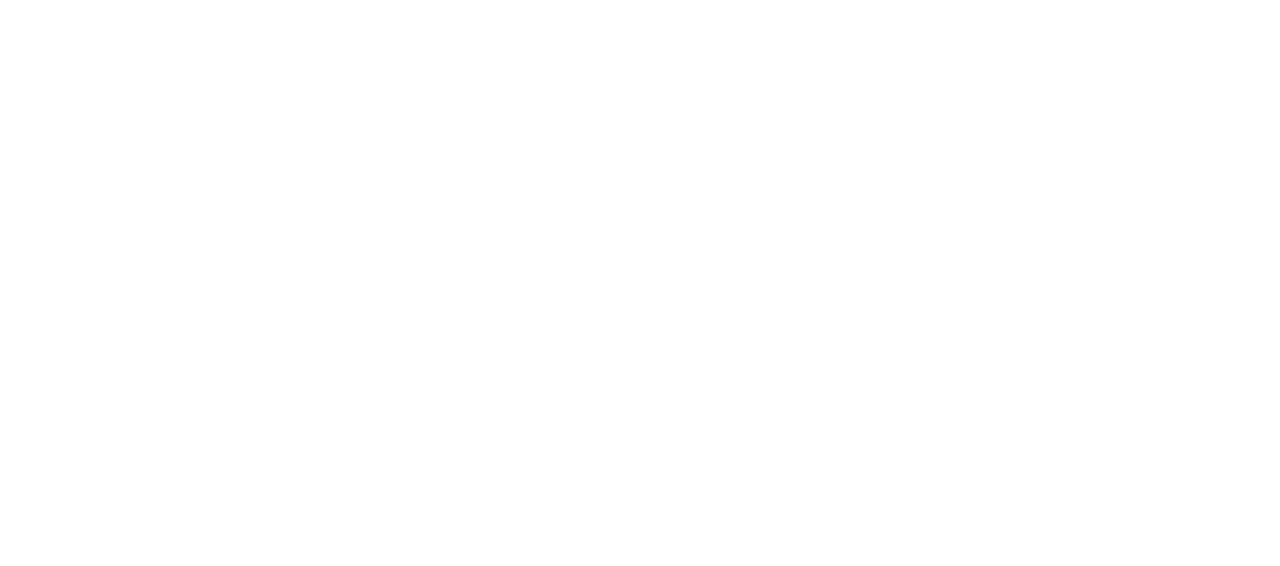
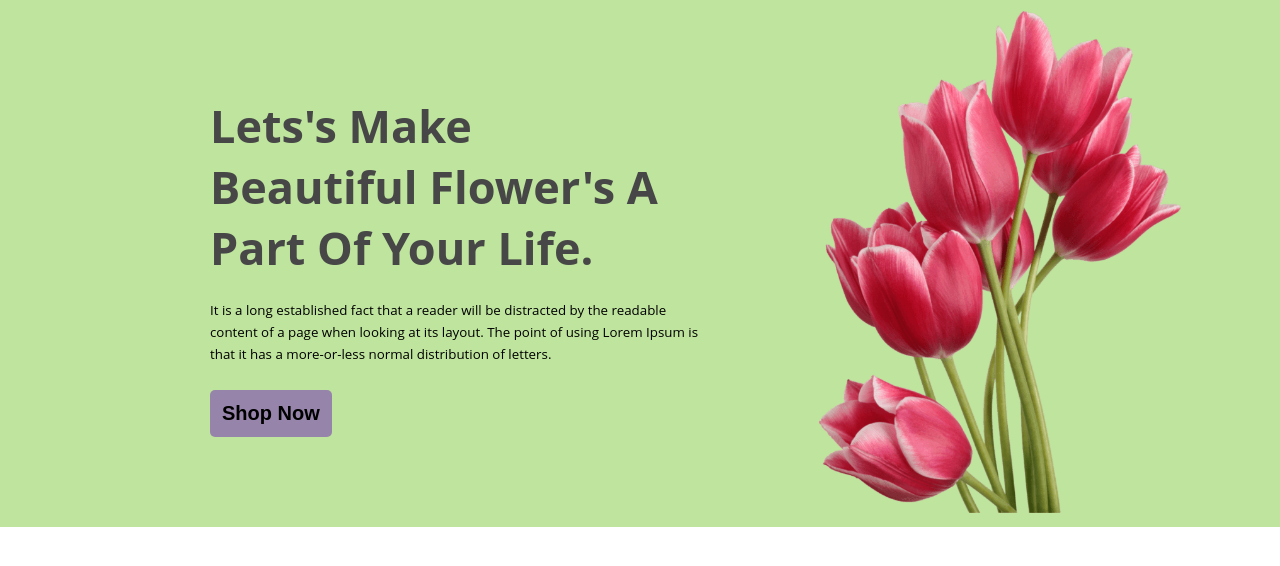
Before and after one commit to Rejuwan12/my-flower-shop, a plain HTML site: page index.html in a window 1280 px wide. Drawn offline with Linux system fonts and the light colour scheme.

Commit message:
header done

```diff
--- a/index.html
+++ b/index.html
@@ -4,8 +4,27 @@
     <meta charset="UTF-8">
     <meta name="viewport" content="width=device-width, initial-scale=1.0">
     <title>My Flower Shop</title>
+    <link rel="stylesheet" href="stylesss/styles.css">
+    <link rel="preconnect" href="https://fonts.googleapis.com">
+<link rel="preconnect" href="https://fonts.gstatic.com" crossorigin>
+<link href="https://fonts.googleapis.com/css2?family=IBM+Plex+Sans:wght@700&display=swap" rel="stylesheet">
 </head>
 <body>
+    <header class="header">
+        <div class="header-content">
+            <h3 class="header-title"> Lets's Make <br> Beautiful Flower's A <br>Part Of Your Life.</h3>
+            <p class="header-description"><small>It is a long established fact that a reader will be distracted by the readable <br>content of a page when looking at its layout. The point of using Lorem Ipsum is <br> that it has a more-or-less normal distribution of letters.</small></p>
+            <button class="btn"> Shop Now</button>
+        </div>
+  <div class="header-pic">
+    <img width="400px" src="image/header.png" alt="">
+  </div>
+    </header>
+    <main>
+        <section>
+
+        </section>
+    </main>
 
 </body>
 </html>
--- a/stylesss/styles.css
+++ b/stylesss/styles.css
@@ -0,0 +1,49 @@
+body{
+    padding: 0;
+    margin: 0;
+    font-family: '' , sans-serif;
+    font-family:'Open Sans', sans-serif;
+
+}
+.header{
+    background-color: #BEE49D;
+    /* padding: 30px 30px 0px 150px; */
+    display: flex;
+    align-items: center;
+    background-position: bottom;
+
+
+    /* align-items: center; */
+    /* justify-content: space-between; */
+}
+.header-content{
+    padding: 40px 40px 40px 160px ;
+    max-width: 500px;
+   margin:50px;
+    }
+
+.header-title{
+    font-size: 45px;
+    color: #474747;
+    margin-top: 5px;
+    margin-bottom: 20px;
+}
+.header-description{
+    /* display: flex; */
+    width: 600px;
+    bottom: 100px;
+}
+
+
+
+
+
+.btn{
+    border-radius: 5px;
+    background-color: #7227b880;
+    border: 0;
+    font-size: 20px;
+    font-weight: 700;
+    padding: 12px;
+    margin-top: 10px;
+}
```
Also changed, not shown: image/Flower 01.png (renamed from Flower 01.png), image/Group 57.png (renamed from Group 57.png), image/Group 58.png (renamed from Group 58.png), image/Group 59.png (renamed from Group 59.png), image/Rectangle 4.png (renamed from Rectangle 4.png), image/Rectangle 5.png (renamed from Rectangle 5.png), image/Rectangle 6.png (renamed from Rectangle 6.png), image/Rectangle 9.png (renamed from Rectangle 9.png), image/header.png (renamed from header.png), image/pngwing 5.png (renamed from pngwing 5.png), image/pngwing 6.png (renamed from pngwing 6.png), image/pngwing 7.png (renamed from pngwing 7.png), image/pngwing 8.png (renamed from pngwing 8.png).
